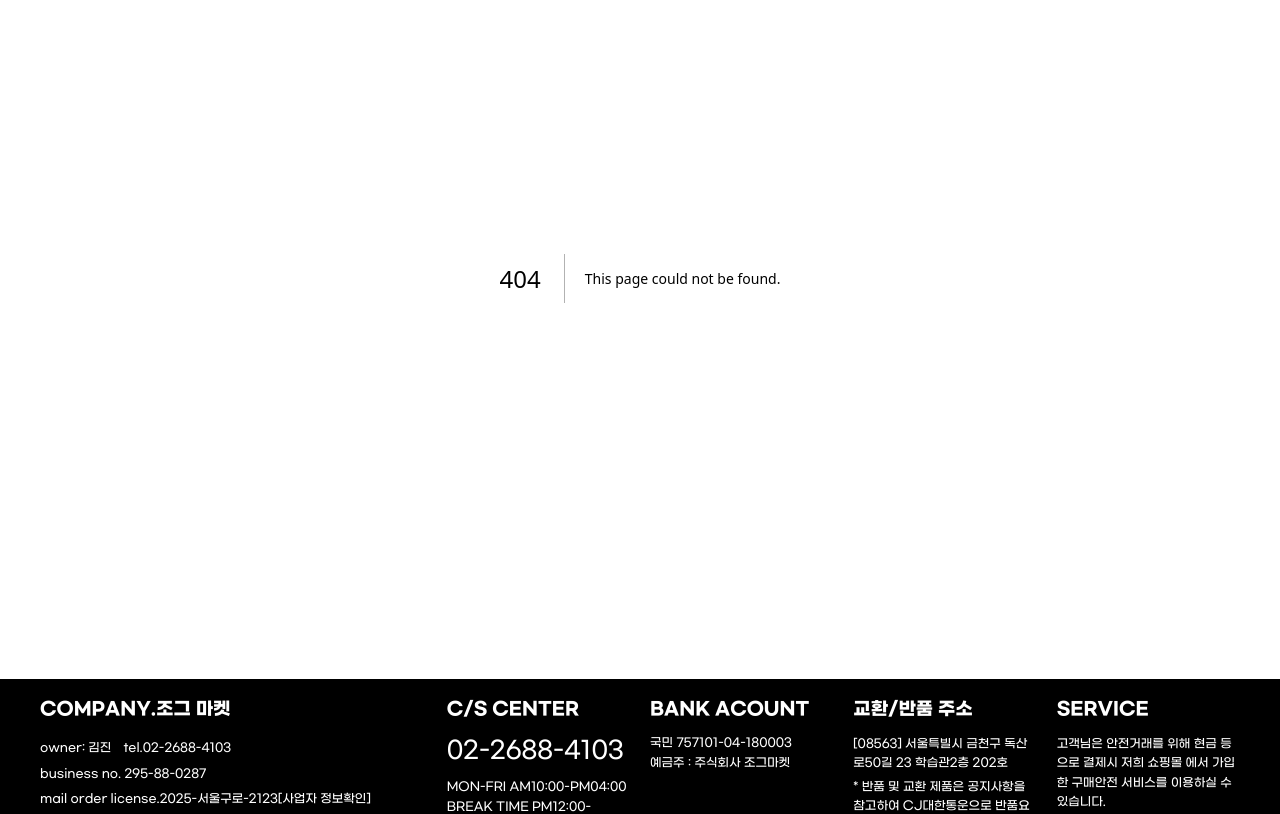
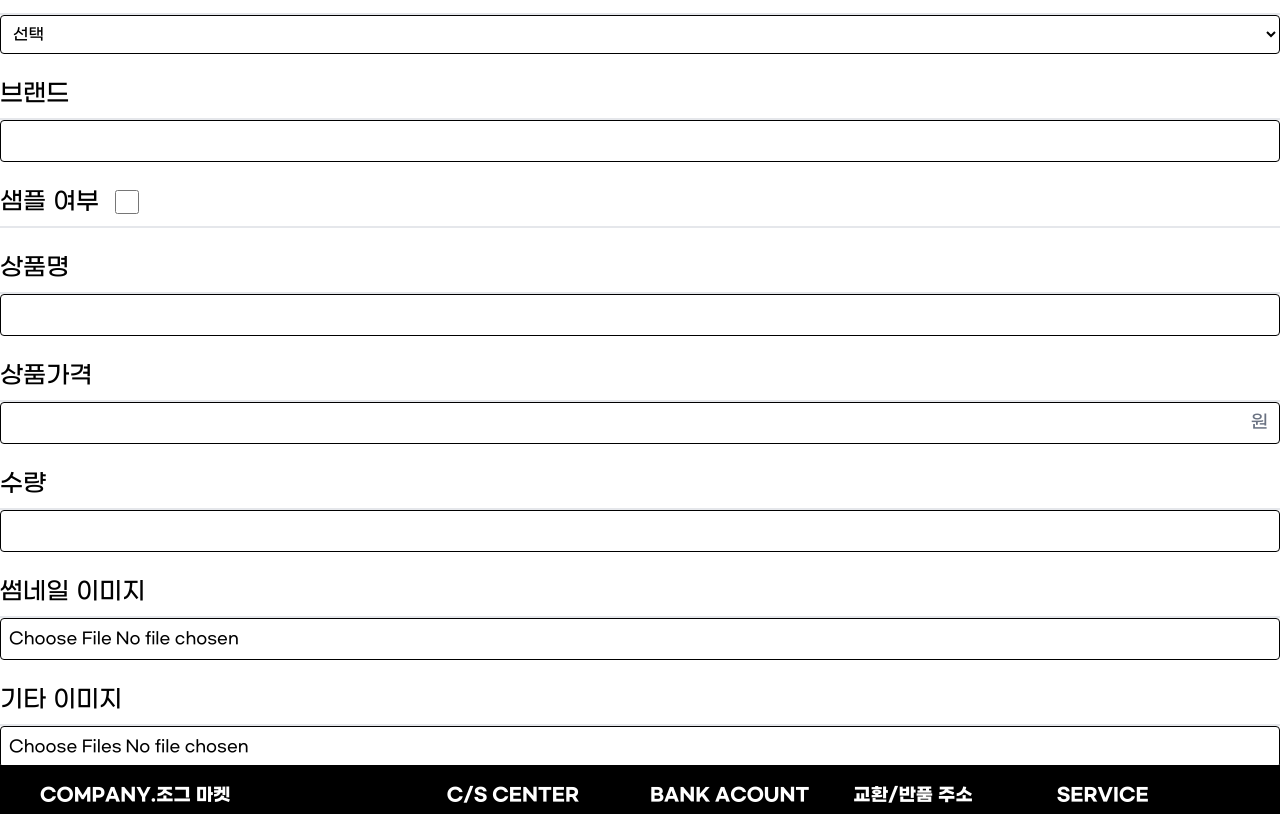
Before and after one commit to jjeankim/jogeu-market, a Next.js app: page /product/new in a window 1280 px wide. Before the commit this address had no page. Shown: the part 280-1094 px from the top of the page. Built offline with nearby package versions, Linux system fonts and the light colour scheme.

Commit message:
상품등록페이지 추가

```diff
--- /dev/null
+++ b/src/pages/product/new/index.tsx
@@ -0,0 +1,240 @@
+import { Controller, useForm } from "react-hook-form";
+import { useEffect, useState } from "react";
+import Button from "@/components/ui/Button";
+
+type Category = {
+  id: number;
+  name: string;
+};
+
+type FormValues = {
+  category: number;
+  brand: string;
+  isSample: boolean;
+  samplePrice?: number;
+  productName: string;
+  productPrice: number;
+  quantity: number;
+  images: FileList;
+  thumbnail: FileList;
+  detailImages: FileList;
+};
+
+const ProductRegistration = () => {
+  const {
+    register,
+    handleSubmit,
+    watch,
+    formState: { errors },
+  } = useForm<FormValues>();
+
+  const isSample = watch("isSample");
+
+  const [categories, setCategories] = useState<Category[]>([]);
+
+  useEffect(() => {
+    setCategories([
+      { id: 1, name: "뷰티" },
+      { id: 2, name: "리빙" },
+      { id: 3, name: "식품" },
+      { id: 4, name: "애완" },
+    ]);
+  }, []);
+
+  const onSubmit = (data: FormValues) => {
+    console.log(data);
+
+    const formData = new FormData();
+    formData.append("category", String(data.category));
+    formData.append("brand", String(data.brand));
+    formData.append("isSample", String(data.isSample));
+    if (data.samplePrice)
+      formData.append("samplePrice", String(data.samplePrice));
+    formData.append("productName", String(data.productName));
+    formData.append("productPrice", String(data.productPrice));
+    formData.append("quantity", String(data.quantity));
+
+    formData.append("thumbnail", data.thumbnail[0]);
+
+    Array.from(data.images).forEach((file) => formData.append("images", file));
+
+    Array.from(data.detailImages).forEach((file) =>
+      formData.append("detailImages", file)
+    );
+  };
+
+  return (
+    <div className="">
+      <h1 className="text-4xl font-bold text-center border-b-2 border-gray-200 py-4 mb-3">
+        상품 등록
+      </h1>
+      <form
+        onSubmit={handleSubmit(onSubmit)}
+        className="container mx-auto h-screen space-y-4"
+      >
+        {/* 카테고리 선택 */}
+        <div>
+          <label className="py-2 border-b-2 border-gray-200 block text-2xl ">
+            카테고리
+          </label>
+          <select
+            {...register("category", { required: true })}
+            className="w-full border p-2 rounded"
+          >
+            <option value="">선택</option>
+            {categories.map((category) => (
+              <option key={category.id} value={category.id}>
+                {category.name}
+              </option>
+            ))}
+          </select>
+          {errors.category && (
+            <p className="text-red-400 mt-1">카테고리를 선택하세요.</p>
+          )}
+        </div>
+
+        {/* 브랜드 */}
+        <div>
+          <label className="py-2 border-b-2 border-gray-200 block text-2xl ">
+            브랜드
+          </label>
+          <input
+            {...register("brand", { required: true })}
+            className="w-full border p-2 rounded"
+            type="text"
+          />
+          {errors.brand && (
+            <p className="text-red-400 mt-1">브랜드를 작성하세요.</p>
+          )}
+        </div>
+
+        {/* 샘플여부 */}
+        <div>
+          <label className="py-2 border-b-2 border-gray-200 block text-2xl ">
+            <span className="mr-4">샘플 여부</span>
+            <input
+              type="checkbox"
+              {...register("isSample")}
+              className="mr-4 w-6 h-6 align-middle"
+            />
+          </label>
+        </div>
+
+        {/* 샘플 가격 */}
+        {isSample && (
+          <div>
+            <label className="py-2 border-b-2 border-gray-200 block text-2xl ">
+              샘플 가격
+            </label>
+            <input
+              type="number"
+              {...register("samplePrice", { min: 0, valueAsNumber: true })}
+              className="w-full border p-2 rounded"
+            />
+            {errors.samplePrice && (
+              <p className="text-red-400 mt-1">샘플 가격을 작성하세요.</p>
+            )}
+          </div>
+        )}
+
+        {/* 상품명 */}
+        <div>
+          <label className="py-2 border-b-2 border-gray-200 block text-2xl ">
+            상품명
+          </label>
+          <input
+            type="text"
+            {...register("productName", { required: true })}
+            className="w-full border p-2 rounded"
+          />
+          {errors.productName && (
+            <p className="text-red-400 mt-1">제품 명을 작성하세요.</p>
+          )}
+        </div>
+
+        {/* 상품 가격 */}
+        <div>
+          <label className="py-2 border-b-2 border-gray-200 block text-2xl ">
+            상품가격
+          </label>
+          <div className="relative">
+            <input
+              type="number"
+              {...register("productPrice", {
+                required: true,
+                valueAsNumber: true,
+              })}
+              className="w-full border p-2 rounded"
+            />
+            <span className="absolute right-3 top-1/2 text-lg -translate-y-1/2 text-gray-500 t">
+              원
+            </span>
+          </div>
+          {errors.productPrice && (
+            <p className="text-red-400 mt-1">제품 가격을 작성하세요.</p>
+          )}
+        </div>
+
+        {/* 수량 */}
+        <div>
+          <label className="py-2 border-b-2 border-gray-200 block text-2xl ">
+            수량
+          </label>
+          <input
+            type="number"
+            {...register("quantity", { required: true, valueAsNumber: true })}
+            className="w-full border p-2 rounded"
+          />
+          {errors.quantity && (
+            <p className="text-red-400 mt-1">상품 수량을 작성하세요.</p>
+          )}
+        </div>
+
+        {/* 썸네일 */}
+        <div>
+          <label className="py-2 border-b-2 border-gray-200 block text-2xl ">
+            썸네일 이미지
+          </label>
+          <input
+            type="file"
+            accept="image/*"
+            {...register("thumbnail", { required: true })}
+            className="w-full border p-2 rounded"
+          />
+        </div>
+
+        {/* 기타 이미지 */}
+        <div>
+          <label className="py-2 border-b-2 border-gray-200 block text-2xl ">
+            기타 이미지
+          </label>
+          <input
+            type="file"
+            multiple
+            accept="image/*"
+            {...register("images", { required: true })}
+            className="w-full border p-2 rounded"
+          />
+        </div>
+
+        {/* 상세 이미지 */}
+        <div>
+          <label className="py-2 border-b-2 border-gray-200 block text-2xl ">
+            기타 이미지
+          </label>
+          <input
+            type="file"
+            multiple
+            accept="image/*"
+            {...register("detailImages", { required: true })}
+            className="w-full border p-2 rounded"
+          />
+        </div>
+
+        <Button type="submit">등록하기</Button>
+      </form>
+    </div>
+  );
+};
+
+export default ProductRegistration;
```
